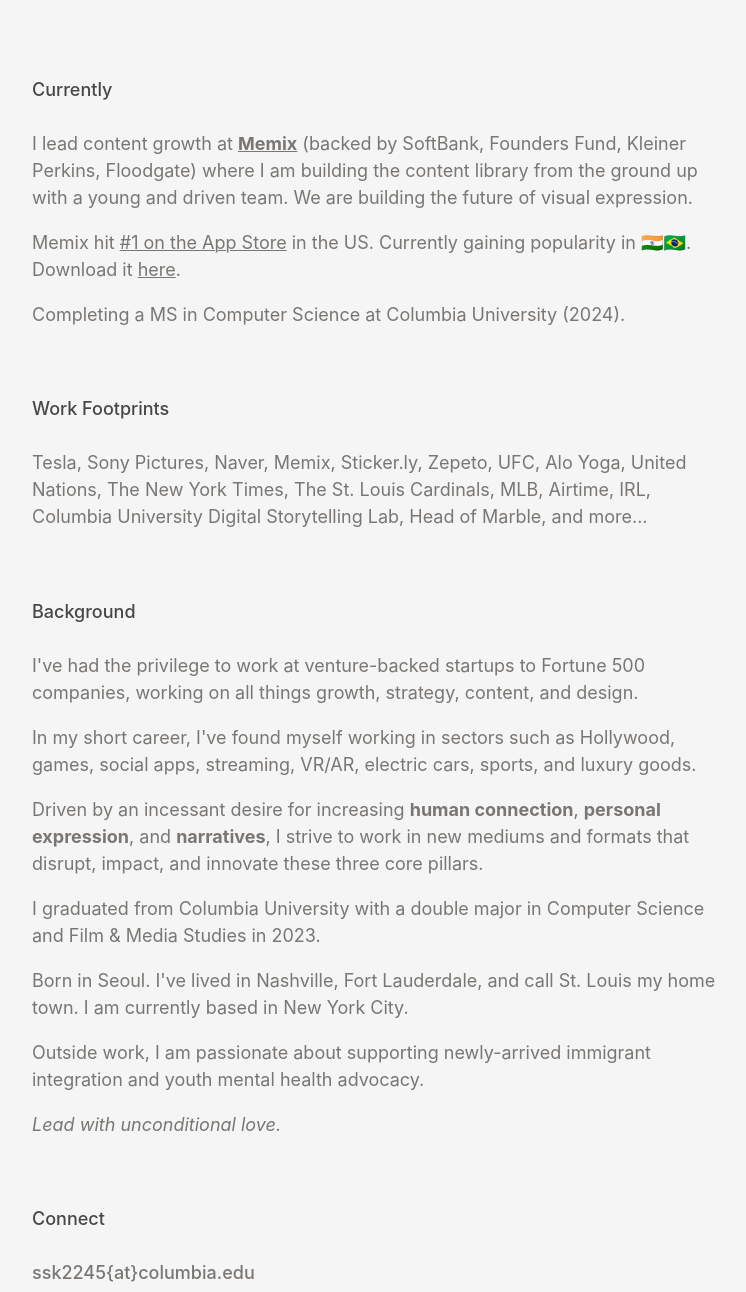
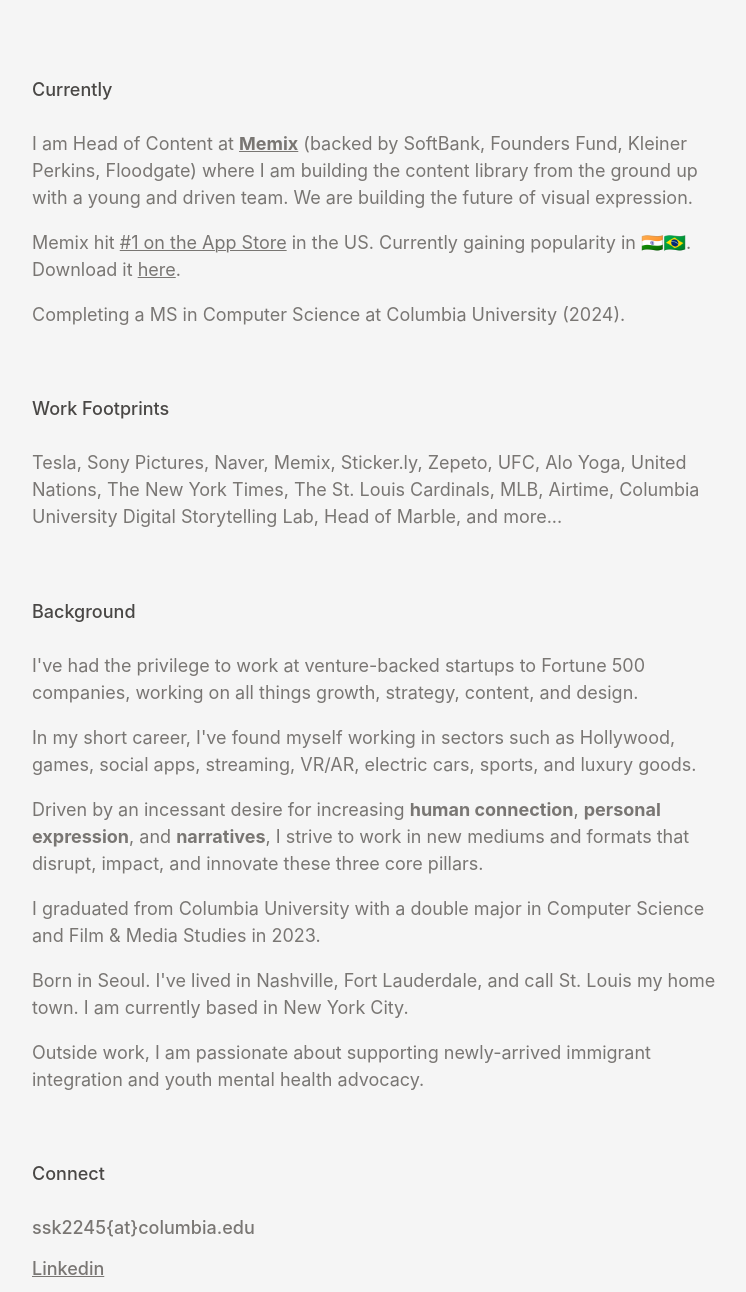
Before and after one commit to seenkim/seankim.github.io, a plain HTML site: page index.html in a window 1280 px wide. Shown: the part 180-1472 px from the top of the page, without its empty margins (266-1012 px from the left). Drawn offline with Linux system fonts and the light colour scheme.

Commit message:
Update index.html

```diff
--- a/index.html
+++ b/index.html
@@ -37,7 +37,7 @@
 <main>
     <section>
     <h2>Currently</h2>
-    <p>I lead content growth at <b><a href="https://www.memix.com"> Memix</a></b> (backed by SoftBank, Founders Fund, Kleiner Perkins, Floodgate) where I am building the content library from the ground up with a young and driven team. We are building the future of visual expression. </p>
+    <p>I am Head of Content at <b><a href="https://www.memix.com"> Memix</a></b> (backed by SoftBank, Founders Fund, Kleiner Perkins, Floodgate) where I am building the content library from the ground up with a young and driven team. We are building the future of visual expression. </p>
     <p>Memix hit <a href ="https://markets.businessinsider.com/news/stocks/game-changing-app-memix-debuts-at-1-on-app-store-1031981324">#1 on the App Store</a> in the US. Currently gaining popularity in 🇮🇳🇧🇷. Download it <a href="https://apps.apple.com/us/app/memix-make-memes-fast/id6443475929"> here</a>. </p>
     <p>Completing a MS in Computer Science at Columbia University (2024). </p>
 </section>
@@ -45,7 +45,7 @@
 <section>
     <h2>Work Footprints</h2>
         <div>
-            <p> Tesla, Sony Pictures, Naver, Memix, Sticker.ly, Zepeto, UFC, Alo Yoga, United Nations, The New York Times, The St. Louis Cardinals, MLB, Airtime, IRL, Columbia University Digital Storytelling Lab, Head of Marble, and more...</p>
+            <p> Tesla, Sony Pictures, Naver, Memix, Sticker.ly, Zepeto, UFC, Alo Yoga, United Nations, The New York Times, The St. Louis Cardinals, MLB, Airtime, Columbia University Digital Storytelling Lab, Head of Marble, and more...</p>
         </div>
     </div>
 </section>
@@ -58,7 +58,6 @@
         <p>I graduated from Columbia University with a double major in Computer Science and Film & Media Studies in 2023.</p>
         <p>Born in Seoul. I've lived in Nashville, Fort Lauderdale, and call St. Louis my home town. I am currently based in New York City.</p>
         <p>Outside work, I am passionate about supporting newly-arrived immigrant integration and youth mental health advocacy.</p>
-        <p><i>Lead with unconditional love. </i></p>
 </section>
 
 <section>
```
